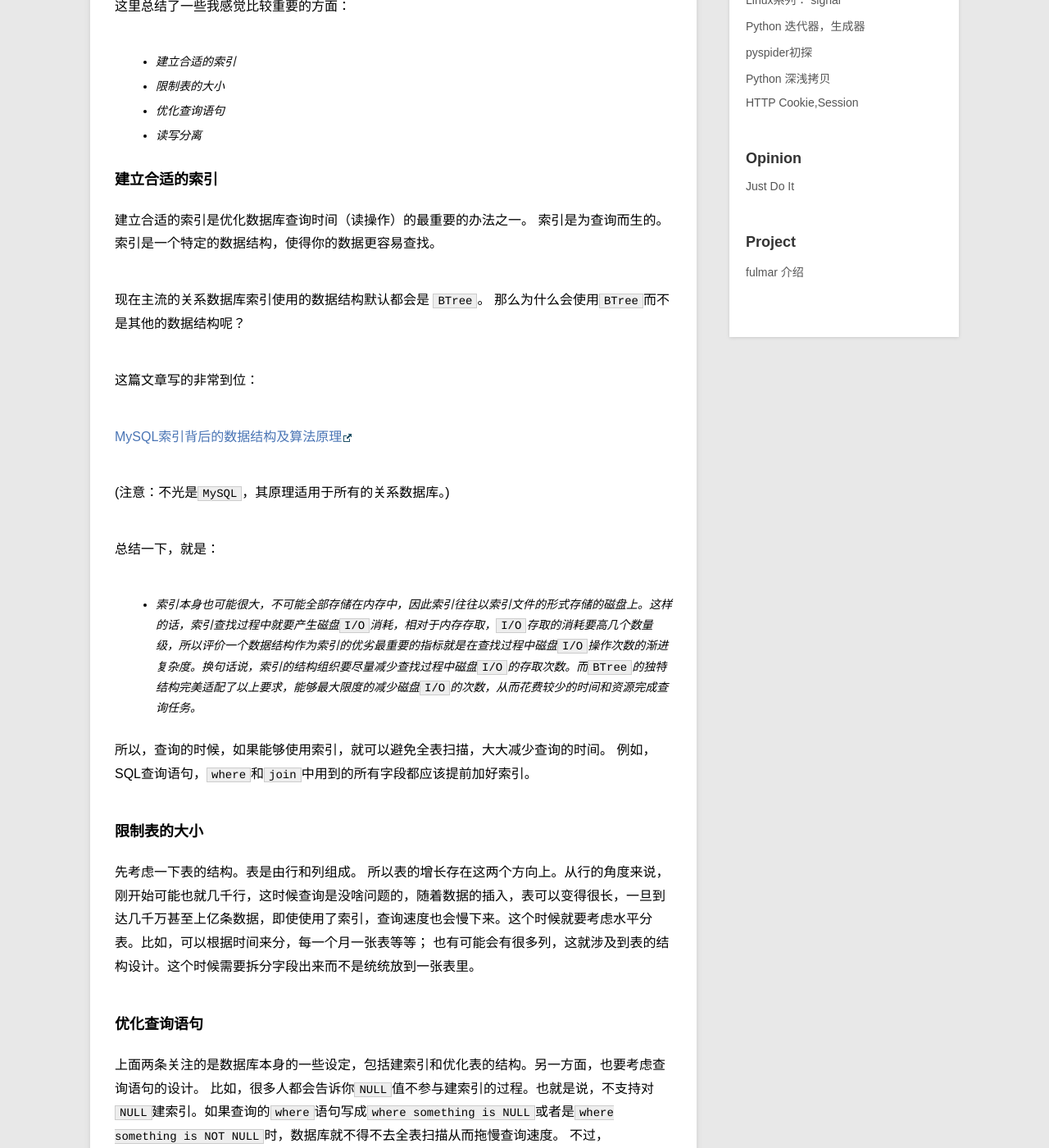
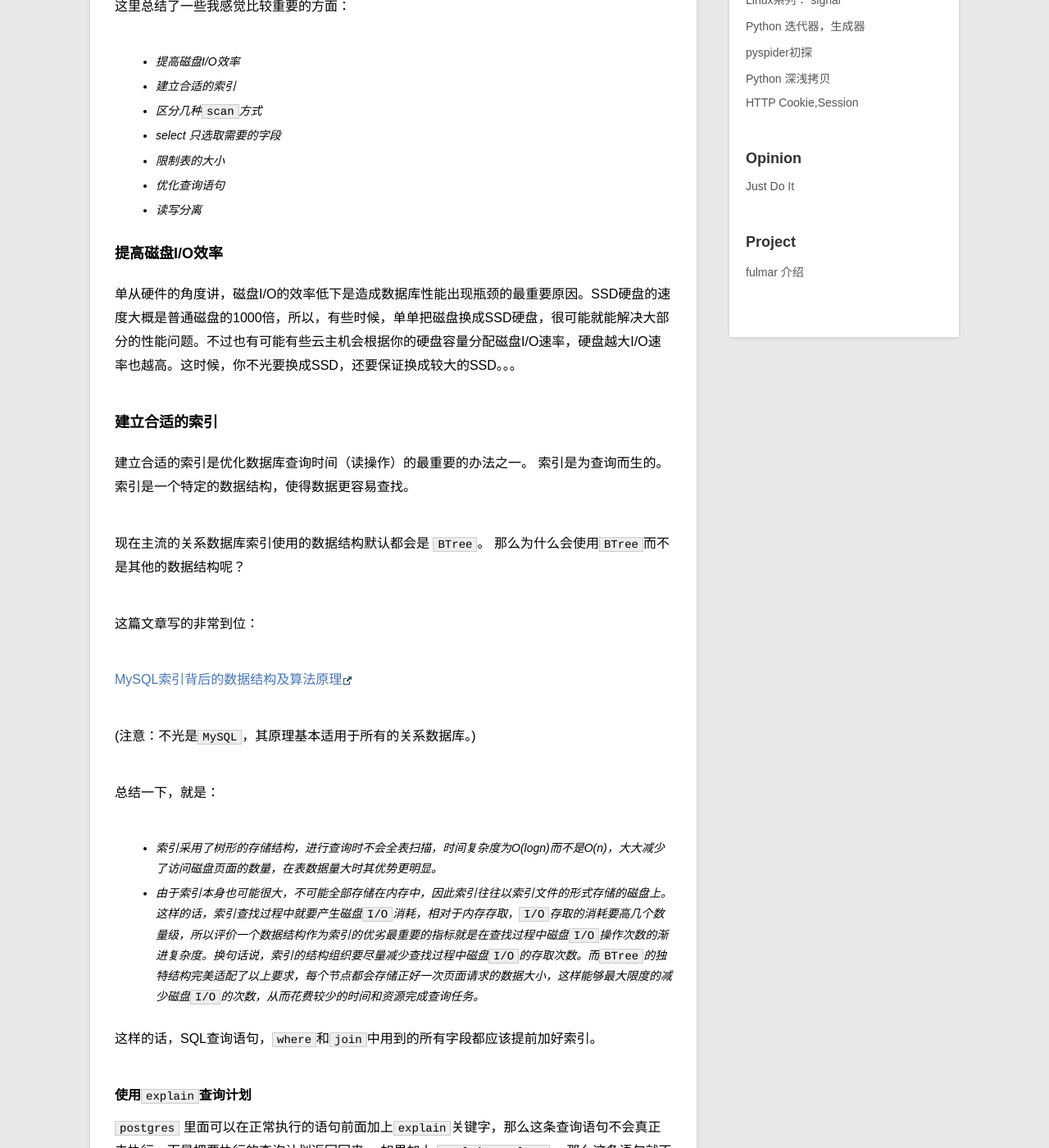
Before and after one commit to tylderen/tylderen.github.io, a Jekyll site: the page built from _posts/blog/2016-10-10-sql-optimization.md, in a window 1280 px wide and 1400 px high, scrolled down 514 px. Shown: the whole window at 82% size. Built offline with Jekyll 4.4.1, drawn with Linux system fonts in a browser that asks for light colours; Markdown is read by kramdown in place of the engine named in the settings; some of the changed text lies outside the part shown.

Commit message:
Update 2016-10-10-sql-optimization.md

````diff
--- a/_posts/blog/2016-10-10-sql-optimization.md
+++ b/_posts/blog/2016-10-10-sql-optimization.md
@@ -13,16 +13,23 @@ category: blog
 
 这里总结了一些我感觉比较重要的方面：
 
+>* 提高磁盘I/O效率
 >* 建立合适的索引
+>* 区分几种`scan`方式
+>* select 只选取需要的字段
 >* 限制表的大小
 >* 优化查询语句
 >* 读写分离
+
+### 提高磁盘I/O效率
+
+单从硬件的角度讲，磁盘I/O的效率低下是造成数据库性能出现瓶颈的最重要原因。SSD硬盘的速度大概是普通磁盘的1000倍，所以，有些时候，单单把磁盘换成SSD硬盘，很可能就能解决大部分的性能问题。不过也有可能有些云主机会根据你的硬盘容量分配磁盘I/O速率，硬盘越大I/O速率也越高。这时候，你不光要换成SSD，还要保证换成较大的SSD。。。
 
 ###建立合适的索引
 
 建立合适的索引是优化数据库查询时间（读操作）的最重要的办法之一。
 索引是为查询而生的。
-索引是一个特定的数据结构，使得你的数据更容易查找。
+索引是一个特定的数据结构，使得数据更容易查找。
 
 现在主流的关系数据库索引使用的数据结构默认都会是 `BTree`。
 那么为什么会使用`BTree`而不是其他的数据结构呢？
@@ -31,24 +38,69 @@ category: blog
 
 [MySQL索引背后的数据结构及算法原理](http://blog.codinglabs.org/articles/theory-of-mysql-index.html)
 
-(注意：不光是`MySQL`，其原理适用于所有的关系数据库。)
+(注意：不光是`MySQL`，其原理基本适用于所有的关系数据库。)
 
 总结一下，就是：
 
->* 索引本身也可能很大，不可能全部存储在内存中，因此索引往往以索引文件的形式存储的磁盘上。这样的话，索引查找过程中就要产生磁盘`I/O`消耗，相对于内存存取，`I/O`存取的消耗要高几个数量级，所以评价一个数据结构作为索引的优劣最重要的指标就是在查找过程中磁盘`I/O`操作次数的渐进复杂度。换句话说，索引的结构组织要尽量减少查找过程中磁盘`I/O`的存取次数。而`BTree`的独特结构完美适配了以上要求，能够最大限度的减少磁盘`I/O`的次数，从而花费较少的时间和资源完成查询任务。
+>* 索引采用了树形的存储结构，进行查询时不会全表扫描，时间复杂度为O(logn)而不是O(n)，大大减少了访问磁盘页面的数量，在表数据量大时其优势更明显。
+>* 由于索引本身也可能很大，不可能全部存储在内存中，因此索引往往以索引文件的形式存储的磁盘上。这样的话，索引查找过程中就要产生磁盘`I/O`消耗，相对于内存存取，`I/O`存取的消耗要高几个数量级，所以评价一个数据结构作为索引的优劣最重要的指标就是在查找过程中磁盘`I/O`操作次数的渐进复杂度。换句话说，索引的结构组织要尽量减少查找过程中磁盘`I/O`的存取次数。而`BTree`的独特结构完美适配了以上要求，每个节点都会存储正好一次页面请求的数据大小，这样能够最大限度的减少磁盘`I/O`的次数，从而花费较少的时间和资源完成查询任务。
 
-所以，查询的时候，如果能够使用索引，就可以避免全表扫描，大大减少查询的时间。
-例如，SQL查询语句，`where`和`join`中用到的所有字段都应该提前加好索引。
+这样的话，SQL查询语句，`where`和`join`中用到的所有字段都应该提前加好索引。
 
-### 限制表的大小
+#### 使用`explain`查询计划
 
-先考虑一下表的结构。表是由行和列组成。
-所以表的增长存在这两个方向上。从行的角度来说，刚开始可能也就几千行，这时候查询是没啥问题的，随着数据的插入，表可以变得很长，一旦到达几千万甚至上亿条数据，即使使用了索引，查询速度也会慢下来。这个时候就要考虑水平分表。比如，可以根据时间来分，每一个月一张表等等；
-也有可能会有很多列，这就涉及到表的结构设计。这个时候需要拆分字段出来而不是统统放到一张表里。
+`postgres` 里面可以在正常执行的语句前面加上`explain`关键字，那么这条查询语句不会真正去执行，而是把要执行的查询计划返回回来。 如果加上 `explain analyze`， 那么这条语句就不仅返回查询计划，而且会执行。
+这样就可以很方便的查看将要执行的过程，便于分析。
 
-###优化查询语句
+#### `NULL`可以使用索引
 
-上面两条关注的是数据库本身的一些设定，包括建索引和优化表的结构。另一方面，也要考虑查询语句的设计。
-比如，很多人都会告诉你`NULL`值不参与建索引的过程。也就是说，不支持对`NULL`建索引。如果查询的`where`语句写成`where something is NULL`或者是`where something is NOT NULL`时，数据库就不得不去全表扫描从而拖慢查询速度。
-不过，`Postgresql`  从`8.3`开始支持对`NULL`进行索引，也就是说不用担心这个问题了。
-待续......
+很多人都会告诉你`NULL`值不参与建索引的过程。也就是说，不支持对`NULL`建索引。如果查询的`where`语句写成`where something is NULL`或者是`where something is NOT NULL`时，数据库就不得不去全表扫描从而拖慢查询速度。
+不过，`Postgresql`  从`8.3`开始支持对`NULL`进行索引，也就是说不用担心这个问题了。 比如：
+
+```
+explain select *  from company where crn is  NULL;
+```
+
+可以看到：
+
+```
+Index Scan using company_pkey on company  (cost=0.43..8.21 rows=1 width=87) (actual time=2.581..2.581 rows=0 loops=1)
+  Index Cond: (crn IS NULL)
+
+Planning time: 1.698 ms
+Execution time: 2.719 ms
+```
+
+### 区分几种`scan`方式
+
+#### Seq Scan
+将从表的第一行开始顺序扫描，一直扫描到最后满足查询条件的记录。如果目标行很多的话，查询计划器就会全表扫描，并不会走索引。
+
+#### Index Scan/Index Only Scan
+
+在索引的列上进行查找，通常效率会比较高。
+
+#### Bitmap heap scan
+当`PostgreSQL`需要合并索引访问的结果子集时 会用到这种方式 ，通常情况是在用到`or`，`and` 时会出现`Bitmap heap scan`。
+比如：
+有一张表叫做 `company`，里面的`primary key` 为 `crn`， 用来唯一标识一家公司，
+
+```
+explain analyze select *  from company where crn < '234' and   crn > '123';
+```
+
+会看到：
+
+```
+Bitmap Heap Scan on company  (cost=8185.39..116858.19 rows=172191 width=87) (actual time=28.454..65.314 rows=166909 loops=1)
+  Recheck Cond: (((crn)::text < '234'::text) AND ((crn)::text > '123'::text))
+  Heap Blocks: exact=10104
+  ->  Bitmap Index Scan on company_pkey  (cost=0.00..8142.34 rows=172191 width=0) (actual time=27.018..27.018 rows=166909 loops=1)
+        Index Cond: (((crn)::text < '234'::text) AND ((crn)::text > '123'::text))
+
+Planning time: 0.087 ms
+Execution time: 73.451 ms
+```
+普通的索引扫描(`Index scan`)一次只读一条索引项，那么
+一个`page`有可能被多次访问；而`bitmap scan` 一次性将满足条件的索引项全部取
+出，并在内存中进行排序, 然后根据取出的索引项顺序访问表数据。顺序查找的效率要比无序的页面查找效率高。
````
